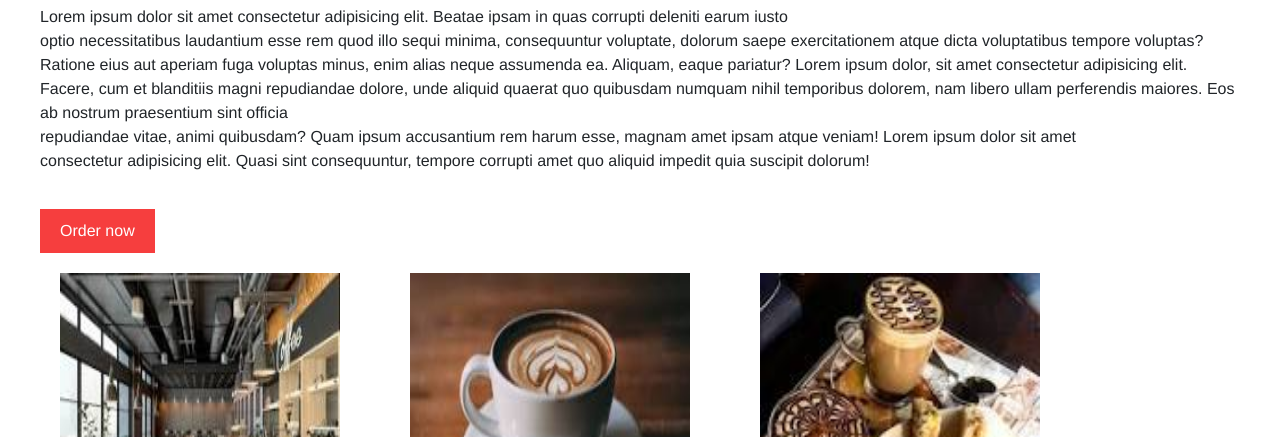
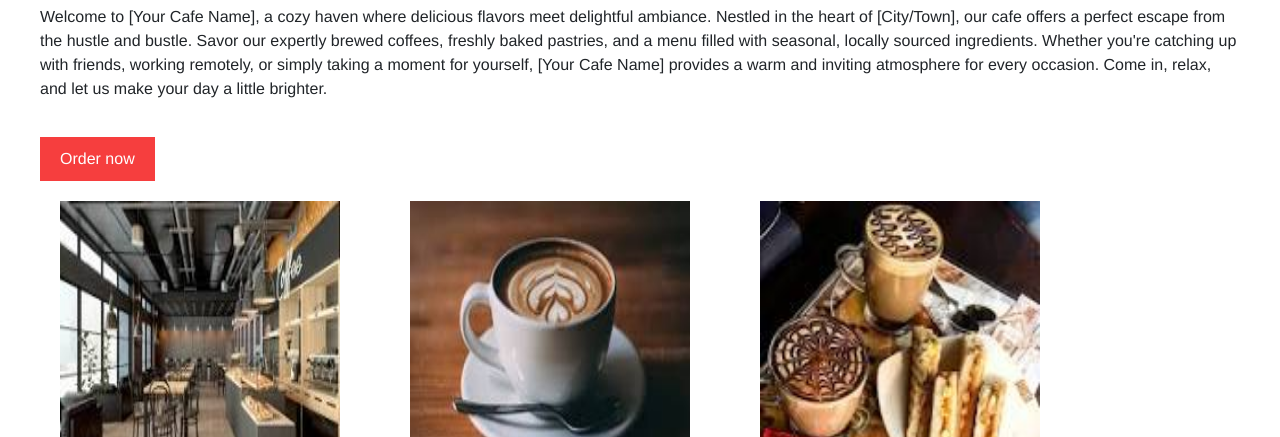
Before and after one commit to Anshika1401/Cafewebsite, a plain HTML site: page Index.html in a window 1280 px wide. Shown: the part 363-800 px from the top of the page. Drawn offline with nearby package versions, Linux system fonts and the light colour scheme.

Commit message:
Update index.html

```diff
--- a/Index.html
+++ b/Index.html
@@ -22,8 +22,7 @@
     <div id="content">
     <h1>Welcome to our cafe</h1>
      <h1>Coffee is the best <br>thing to douse <br>the sunrise with .</h1>
-     <p>Lorem ipsum dolor sit amet consectetur adipisicing elit. Beatae ipsam in quas corrupti deleniti earum iusto <br>optio necessitatibus laudantium esse rem quod illo sequi minima, consequuntur voluptate, dolorum saepe exercitationem atque dicta voluptatibus tempore voluptas? <br>Ratione eius aut aperiam fuga voluptas minus, enim alias neque assumenda ea. Aliquam, eaque pariatur? Lorem ipsum dolor, sit amet consectetur adipisicing elit. Facere, cum et blanditiis magni repudiandae dolore, unde aliquid quaerat quo quibusdam numquam nihil temporibus dolorem, nam libero ullam perferendis maiores. Eos ab nostrum praesentium sint officia<br> repudiandae vitae, animi quibusdam? Quam ipsum accusantium rem harum esse, magnam amet ipsam atque veniam! Lorem ipsum dolor sit amet <br>consectetur adipisicing elit. Quasi sint consequuntur, tempore corrupti amet quo aliquid impedit quia suscipit dolorum!</p>
-
+     <p>Welcome to [Your Cafe Name], a cozy haven where delicious flavors meet delightful ambiance. Nestled in the heart of [City/Town], our cafe offers a perfect escape from the hustle and bustle. Savor our expertly brewed coffees, freshly baked pastries, and a menu filled with seasonal, locally sourced ingredients. Whether you're catching up with friends, working remotely, or simply taking a moment for yourself, [Your Cafe Name] provides a warm and inviting atmosphere for every occasion. Come in, relax, and let us make your day a little brighter.</p>
      <button>Order now</button>
      <div id="image">
      <img style="float: right;" width="280px" height="300px" src="coffee1.jpeg">
```
